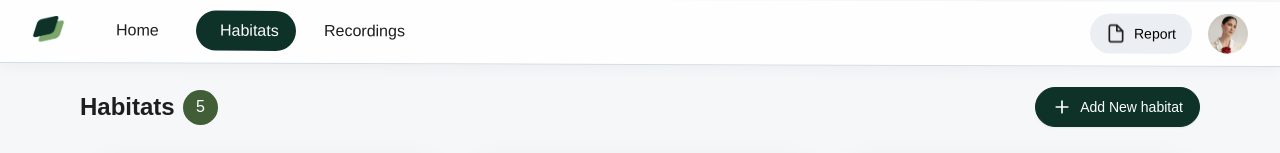
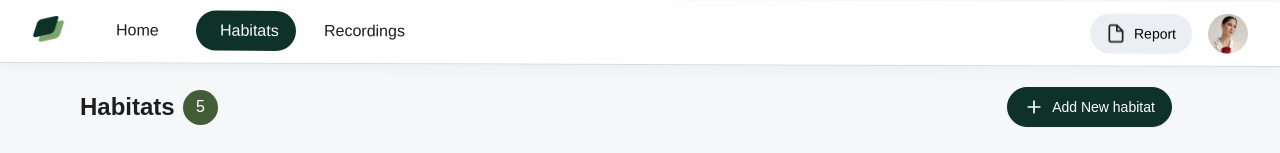
Before and after one commit to Madhukarkumar12/zooplus, a React (Vite) app in the folder client/: page /habitat in a window 1280 px wide. Shown: the top 153 px of the page. Built offline with nearby package versions, Linux system fonts and the light colour scheme.

Commit message:
cardComplete

```diff
--- a/client/src/components/HabitatCard.jsx
+++ b/client/src/components/HabitatCard.jsx
@@ -1,18 +1,13 @@
 import React from 'react';
 import option from '../assets/option.png';
-// import zebra from '../assets/zebra.png';
-// import giraffe from '../assets/giraffe.png';
-// import ostrich from '../assets/ostrich.jpg';
-// import gazeles from '../assets/gazeles.jpg';
-// import field1 from '../assets/field1.jpg';
 import { cardData } from '../habitatinfo/HabitatInfo';
 
 const HabitatCard = () => {
     return (
-        <div className='flex flex-wrap gap-6 px-3 mt-6 justify-center mb-9'>
+        <div className=' flex flex-wrap gap-6 px-3 mt-6 mb-[50px] ml-[70px]'>
             {
                 cardData.map((item) => (
-                    <div className='flex '>
+                    <div className='py-3'>
                         <div className='w-[350px] h-[500px] rounded-[24px] border border-[#D3DCE4] bg-[#FEFEFE] shadow-[2px_4px_24px_0px_#1C240F0A] flex flex-col gap-2'>
                             <div className='flex justify-between px-3  mt-5'>
                                 <h1 className='w-auto h-[30px] font-interTight font-semibold text-[20px] leading-[30px] text-[#1E1E1E]'>{item.heading}</h1>
--- a/client/src/components/Herosection/HeroHabitat.jsx
+++ b/client/src/components/Herosection/HeroHabitat.jsx
@@ -8,7 +8,7 @@ const HeroHabitat = () => {
         <h1 className='w-[91px] h-[32px] font-interTight font-semibold text-2xl leading-8 text-[#1E1E1E]'>Habitats</h1>
         <div className='w-[35px] h-[35px] rounded-full p-[10px] bg-[#415E37] flex items-center justify-center gap-[10px]'><span className='w-[24px] h-[24px] font-interTight font-medium text-[#FEFEFE] text-[16px] leading-[24px] tracking-[0%] text-center'>5</span></div>
       </div>
-      <div className='flex justify-center items-center'>
+      <div className='flex justify-center items-center mr-7'>
         <button className='w-[165px] h-[40px] rounded-full px-4 py-[10px] gap-2 border border-[#0E3228] bg-[#0E3228] shadow-[0px_1px_2px_0px_#1018280D] flex items-center justify-center text-white'>
             <span><Plus className='w-[20px] h-[20px]'/></span>
                <h1 className='w-[105px] h-[20px] font-interTight font-medium text-sm leading-5 text-[#FEFEFE]'>Add New habitat</h1>
```
